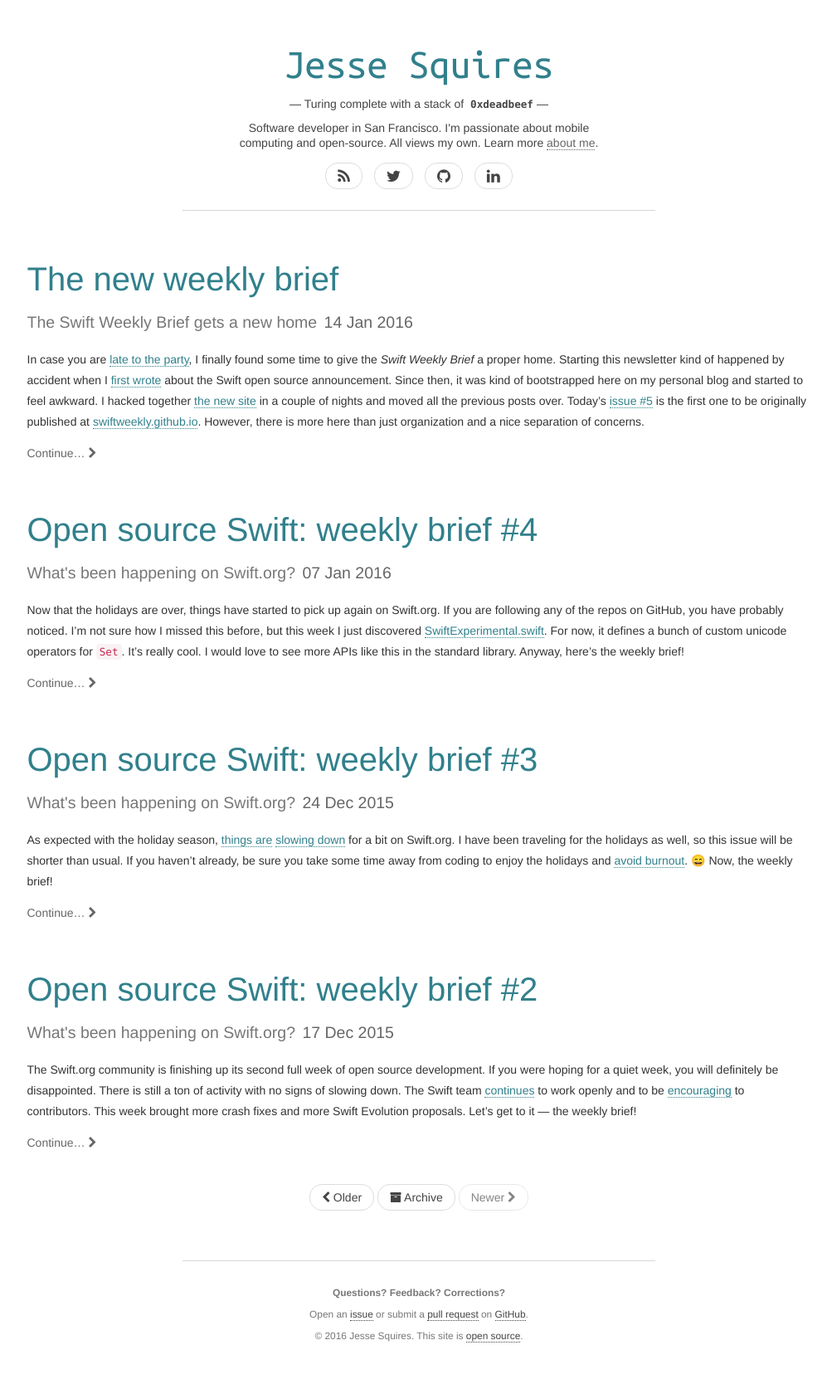
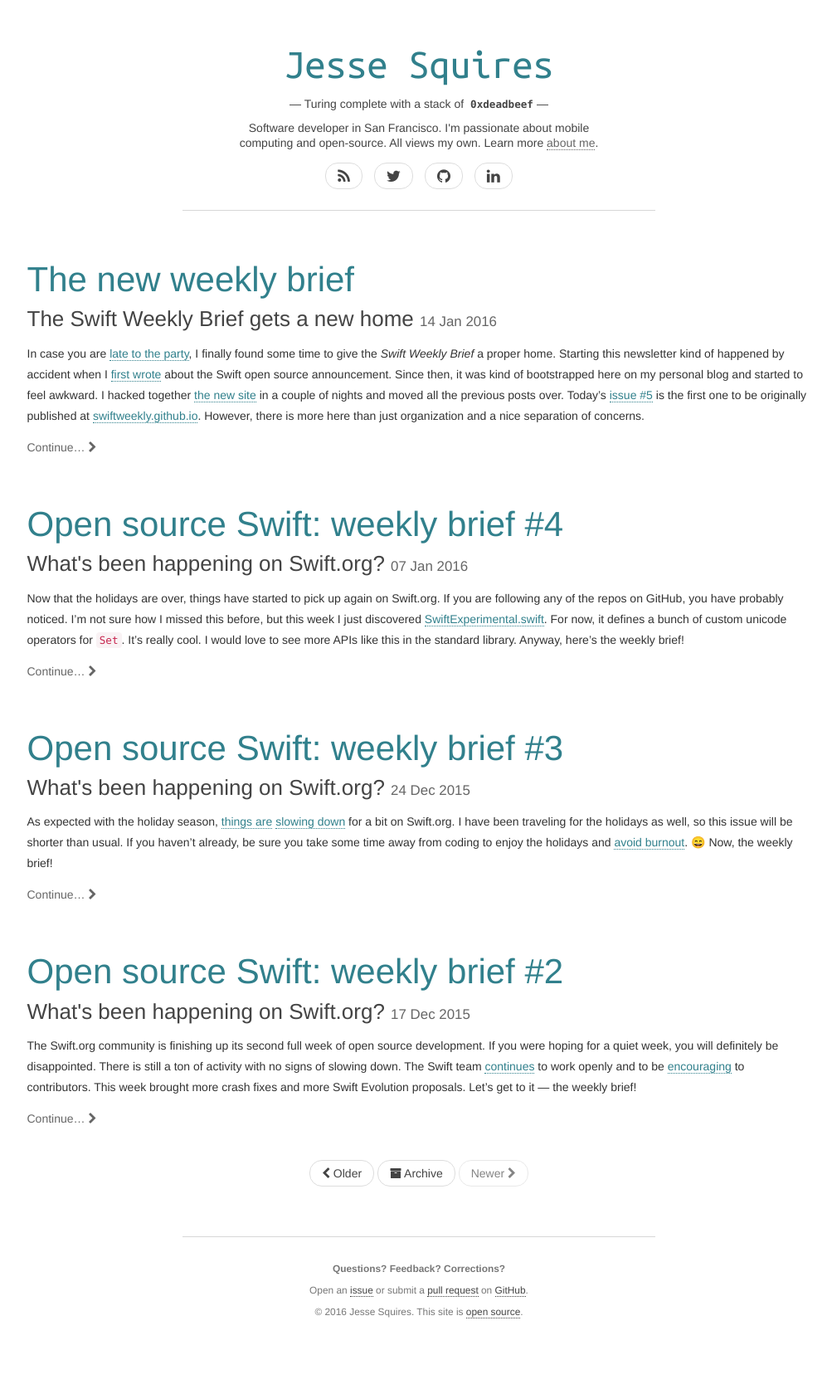
Before and after one commit to jessesquires/jessesquires.com, a Jekyll site: the page built from index.html, in a window 1280 px wide. Shown: the whole page at 83% size, without its empty margins (135-1138 px from the left). Built offline with Jekyll 4.4.1, drawn with Linux system fonts in a browser that asks for light colours; nearby versions of some CDN libraries; Markdown is read by kramdown in place of the engine named in the settings; the list of posts is cut into pages by our own code; after the commit the page ends 1639 px from its top, so only the background shows below that.

Commit message:
post and archive styles/layout

```diff
--- a/css/style.css
+++ b/css/style.css
@@ -66,9 +66,16 @@
    border-bottom: 1px dotted #666666;
 }
 
-.tagline a:hover {
+.tagline a:hover,
+footer a:hover,
+a.post-continue:hover {
    color: #47bacc;
    border-color: #47bacc;
+}
+
+a.post-continue {
+   color: #666666;
+   border-width: 0px;
 }
 
 .subscribe a,
@@ -121,34 +128,20 @@
 }
 
 .post-title {
-   font-size: 40px;
+   font-size: 42px;
    font-weight: lighter;
 }
 
 .post-subtitle {
-   font-size: 30px;
-   font-weight: bolder;
-   margin: 0rem 0rem 1.5rem 0rem;
+   color: #444444;
+   font-size: 26px;
+   font-weight: normal;
+   margin-top: 0rem;
 }
 
 .post-date {
-   font-weight: normal;
    color: #666666;
    display: inline-block;
-}
-
-.post-continue {
-   color: #666666;
-}
-
-.post-continue:hover {
-   color: #245D66;
-}
-
-a.post-continue,
-.post-title a {
-   border-width: 0px;
-   text-decoration: none;
 }
 
 .pagination {
--- a/index.html
+++ b/index.html
@@ -6,19 +6,11 @@
 <div class="post-list">
 	{% for post in paginator.posts %}
 		<article class="post">
-			<h1 class="post-title">
-				<a href="{{ post.url }}">{{ post.title }}</a>
-			</h1>
-
-			<h2 class="post-subtitle">
-				<small>{{ post.subtitle }}</small>
-				<small class="post-date">{{ post.date | date_to_string }}</small>
-			</h2>
-
+			<h1 class="post-title"><a href="{{ post.url }}">{{ post.title }}</a></h1>
+			<h2 class="post-subtitle">{{ post.subtitle }} <small class="post-date">{{ post.date | date_to_string }}</small></h2>
 			{% if post.date-updated %}
 				<small class="text-danger"><strong>Updated: {{ post.date-updated }}</strong></small>
 			{% endif %}
-
 			<div class="post-excerpt">
 				{{ post.excerpt }}
 				<a href="{{ post.url }}" class="post-continue">Continue&hellip; <i class="fa fa-chevron-right"></i></a>
```
Also changed, not shown: _layouts/post.html (+3 -7 lines), archive.html (+8 -11 lines).
